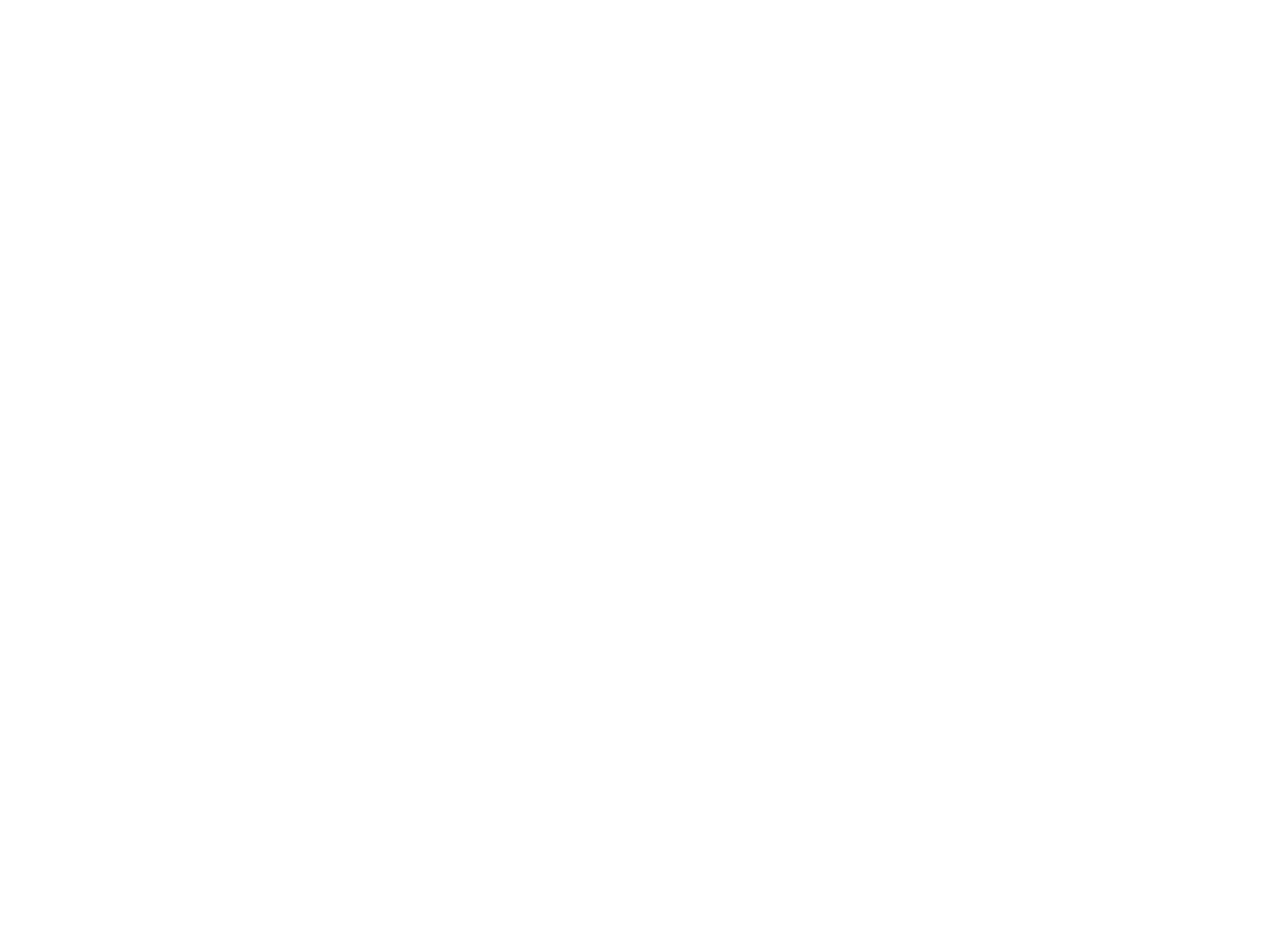
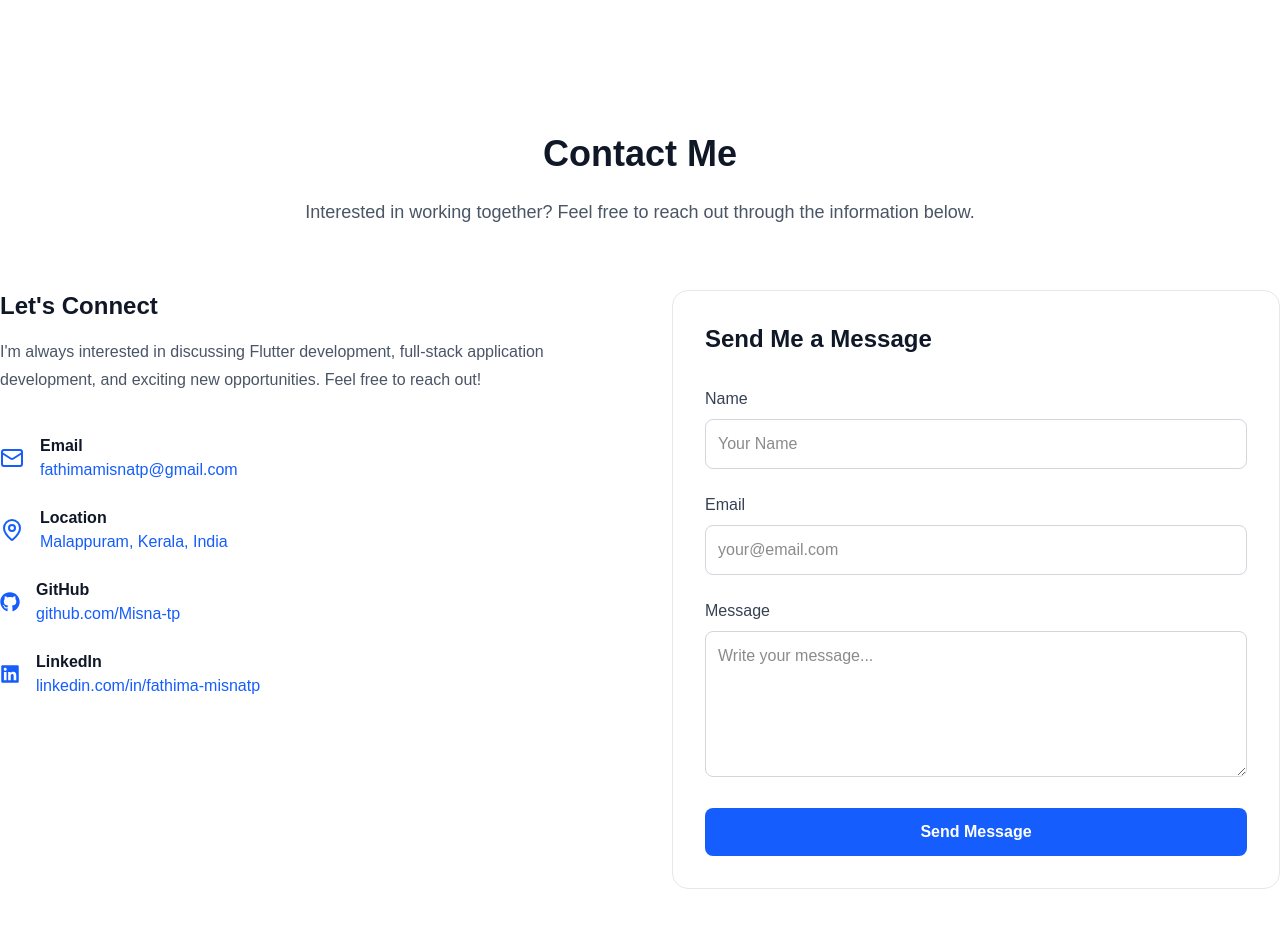
Before and after one commit to Misna-tp/misna-portfolio, a Next.js app: page / in a window 1280 px wide. Shown: the part 3040-3968 px from the top of the page. Before the commit the page ends 3078 px from the top, so only its background shows below. Built offline with nearby package versions, Linux system fonts and the light colour scheme.

Commit message:
gave contact

```diff
--- a/src/app/page.tsx
+++ b/src/app/page.tsx
@@ -3,6 +3,7 @@ import Navbar from "@/components/Navbar";
 import About from "@/components/About";
 import Skills from "@/components/Skills";
 import Projects from "@/components/Projects";
+import Contact from "@/components/Contact";
 export default function Home() {
   return (
     <main>
@@ -12,6 +13,7 @@ export default function Home() {
       <About />
 <Skills />
 <Projects />
+<Contact />
 
     </main>
   );
--- /dev/null
+++ b/src/components/Contact.tsx
@@ -0,0 +1,184 @@
+
+import { Mail, MapPin } from "lucide-react";
+import { FaGithub, FaLinkedin } from "react-icons/fa";
+
+export default function Contact() {
+  return (
+    <section
+      id="contact"
+      className="py-24 bg-white dark:bg-black"
+    >
+      <div className="max-w-6xl mx-auto px-6">
+
+        <h2 className="text-4xl font-bold text-center text-gray-900 dark:text-white">
+          Contact Me
+        </h2>
+
+        <p className="mt-6 text-center text-lg text-gray-600 dark:text-gray-300">
+          Interested in working together? Feel free to reach out through the information below.
+        </p>
+
+      </div>
+      <div className="mt-16 grid grid-cols-1 lg:grid-cols-2 gap-16">
+
+  {/* Left Side */}
+
+<div>
+  <h3 className="text-2xl font-bold text-gray-900 dark:text-white">
+    Let's Connect
+  </h3>
+
+  <p className="mt-4 text-gray-600 dark:text-gray-300 leading-7">
+    I'm always interested in discussing Flutter development,
+    full-stack application development, and exciting new opportunities.
+    Feel free to reach out!
+  </p>
+
+  <div className="mt-10 space-y-6">
+
+    {/* Email */}
+
+    <div className="flex items-center gap-4">
+      <Mail className="text-blue-600" />
+
+      <div>
+        <h4 className="font-semibold text-gray-900 dark:text-white">
+          Email
+        </h4>
+
+        <a
+  href="mailto:fathimamisnatp@gmail.com"
+  className="text-blue-600 hover:underline"
+>
+  fathimamisnatp@gmail.com
+</a>
+      </div>
+    </div>
+
+    {/* Location */}
+
+    <div className="flex items-center gap-4">
+      <MapPin className="text-blue-600" />
+
+      <div>
+        <h4 className="font-semibold text-gray-900 dark:text-white">
+          Location
+        </h4>
+
+        <a
+  href="https://maps.google.com/?q=Malappuram,Kerala"
+  target="_blank"
+  rel="noopener noreferrer"
+  className="text-blue-600 hover:underline"
+>
+  Malappuram, Kerala, India
+</a>
+      </div>
+    </div>
+
+    {/* GitHub */}
+
+    <div className="flex items-center gap-4">
+      <FaGithub className="text-blue-600 text-xl" />
+
+      <div>
+        <h4 className="font-semibold text-gray-900 dark:text-white">
+          GitHub
+        </h4>
+
+       <a
+  href="https://github.com/Misna-tp"
+  target="_blank"
+  rel="noopener noreferrer"
+  className="text-blue-600 hover:underline"
+>
+  github.com/Misna-tp
+</a>
+      </div>
+    </div>
+
+    {/* LinkedIn */}
+
+    <div className="flex items-center gap-4">
+      <FaLinkedin className="text-blue-600 text-xl" />
+
+      <div>
+        <h4 className="font-semibold text-gray-900 dark:text-white">
+          LinkedIn
+        </h4>
+
+       <a
+  href="https://www.linkedin.com/in/fathima-misnatp"
+  target="_blank"
+  rel="noopener noreferrer"
+  className="text-blue-600 hover:underline"
+>
+  linkedin.com/in/fathima-misnatp
+</a>
+      </div>
+    </div>
+
+  </div>
+</div>
+
+  {/* Right Side */}
+
+<div className="rounded-2xl border border-gray-200 dark:border-gray-700 p-8">
+
+  <h3 className="text-2xl font-bold text-gray-900 dark:text-white">
+    Send Me a Message
+  </h3>
+
+  <form className="mt-8 space-y-6">
+
+    <div>
+      <label className="block mb-2 text-gray-700 dark:text-gray-300">
+        Name
+      </label>
+
+      <input
+        type="text"
+        placeholder="Your Name"
+        className="w-full rounded-lg border border-gray-300 dark:border-gray-600 bg-white dark:bg-zinc-900 p-3 outline-none focus:ring-2 focus:ring-blue-500"
+      />
+    </div>
+
+    <div>
+      <label className="block mb-2 text-gray-700 dark:text-gray-300">
+        Email
+      </label>
+
+      <input
+        type="email"
+        placeholder="your@email.com"
+        className="w-full rounded-lg border border-gray-300 dark:border-gray-600 bg-white dark:bg-zinc-900 p-3 outline-none focus:ring-2 focus:ring-blue-500"
+      />
+    </div>
+
+    <div>
+      <label className="block mb-2 text-gray-700 dark:text-gray-300">
+        Message
+      </label>
+
+      <textarea
+        rows={5}
+        placeholder="Write your message..."
+        className="w-full rounded-lg border border-gray-300 dark:border-gray-600 bg-white dark:bg-zinc-900 p-3 outline-none focus:ring-2 focus:ring-blue-500"
+      />
+    </div>
+
+    <button
+      type="submit"
+      className="w-full rounded-lg bg-blue-600 py-3 text-white font-semibold hover:bg-blue-700 transition"
+    >
+      Send Message
+    </button>
+
+  </form>
+
+</div>
+
+</div>
+    </section>
+  );
+}
```
